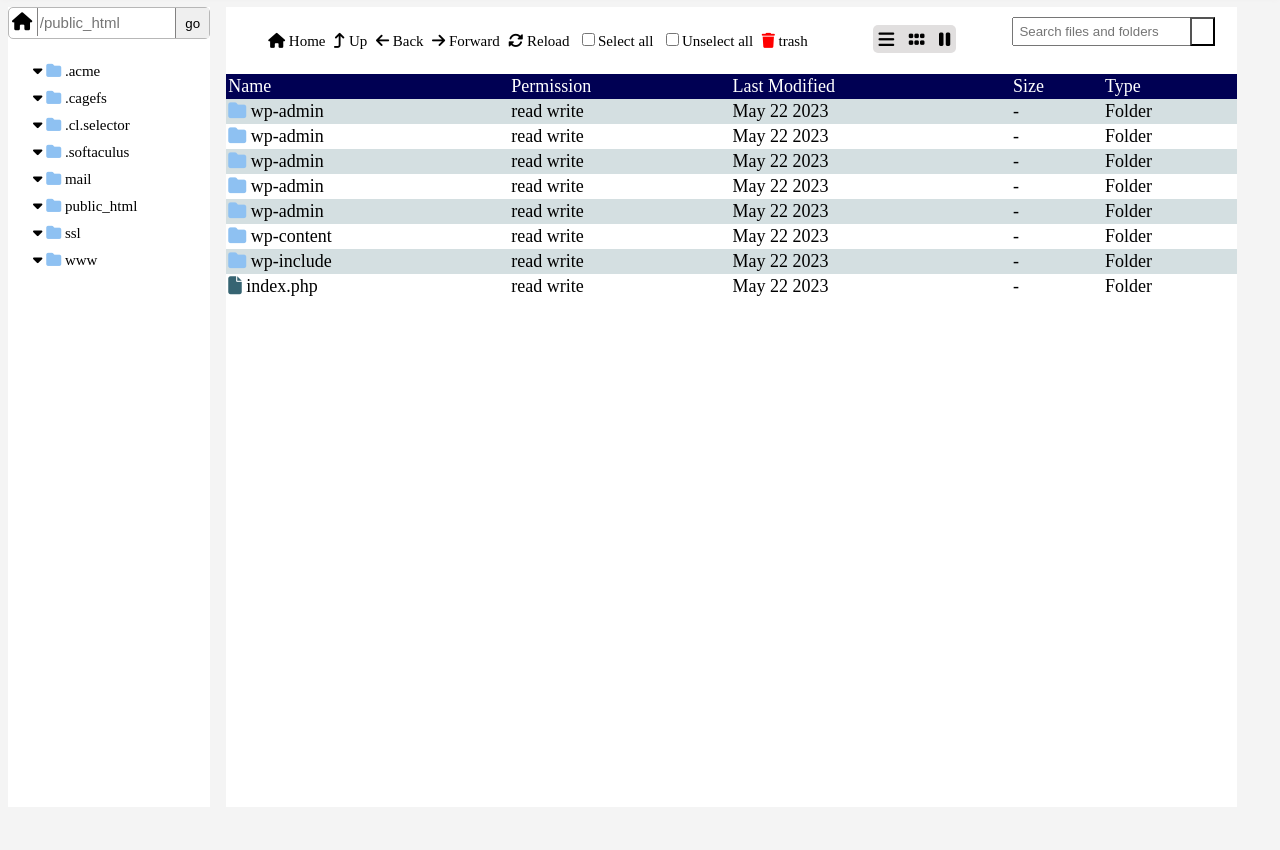
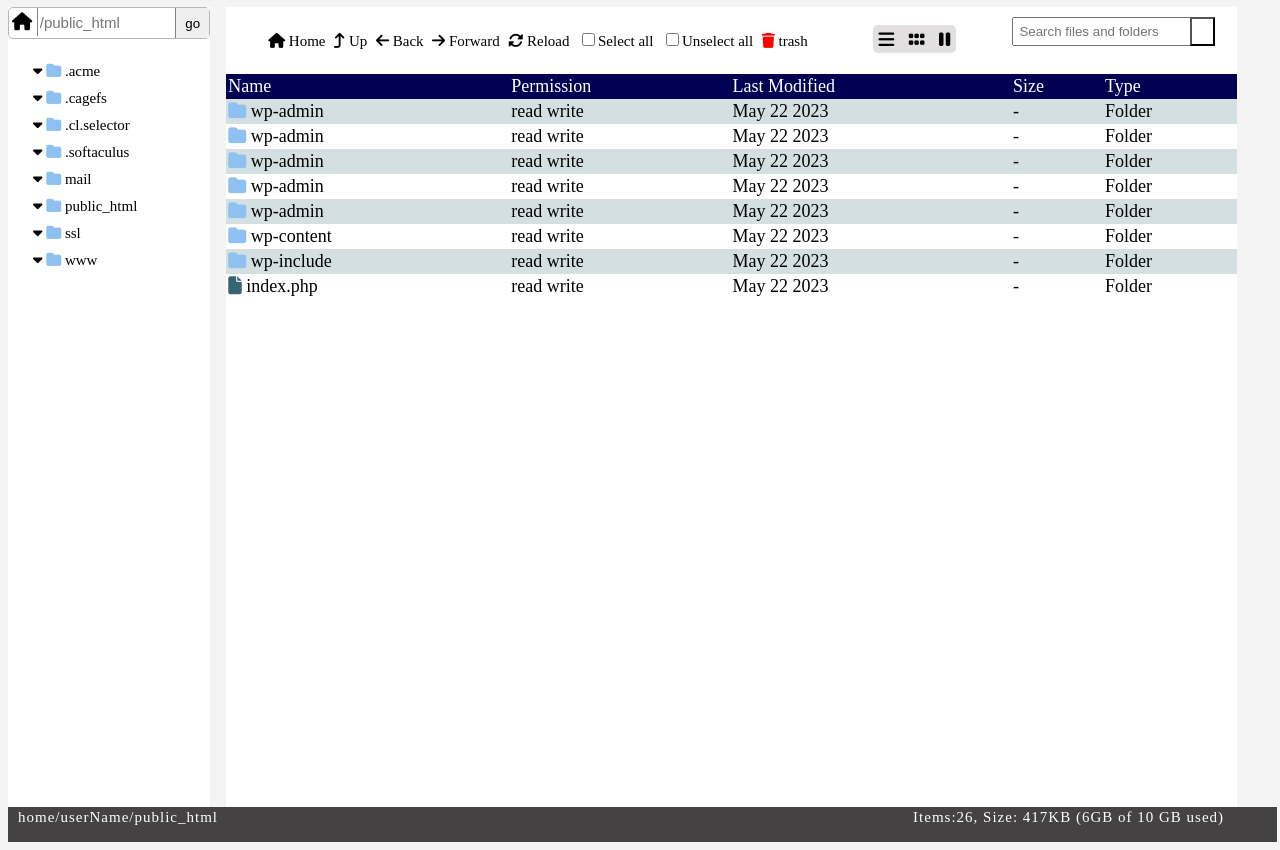
Before and after one commit to zaman20/cpannel_home, a plain HTML site: page index.html in a window 1280 px wide. Shown: the part 68-918 px from the top of the page. Before the commit the page ends 875 px from the top, so only its background shows below. Drawn offline with nearby package versions, Linux system fonts and the light colour scheme.

Commit message:
footer bar done

```diff
--- a/index.html
+++ b/index.html
@@ -165,6 +165,15 @@
                     </div>
                 </div>
             </div>
+
+            <div class="footer-area">
+                <div class="footer-left">
+                    <p>home/userName/public_html</p>
+                </div>
+                <div class="footer-right">
+                    <p>Items:26, Size: 417KB (6GB of 10 GB used)</p>
+                </div>
+            </div>
          </div>
         </div>
     </div>
--- a/style.css
+++ b/style.css
@@ -188,3 +188,27 @@ i.fa-solid.fa-arrow-up, i.fa-solid.fa-download{
 i.fa-solid.fa-pen-to-square {
   color: #8291ee;
 }
+
+.footer-area {
+  background: #444242;
+  clear: both;
+  width: 100%;
+  height: 35px;
+  margin: 0;
+  padding-left: 5px;
+  color: white;
+  font-size: 15px;
+  letter-spacing: 1px;
+}
+.footer-left {
+  float: left;
+  width: 64%;
+  margin-top: -13px;
+  margin-left: 5px;
+}
+.footer-right {
+  width: 28%;
+  float: right;
+  margin-right: 10px;
+  margin-top: -13px;
+}
```
